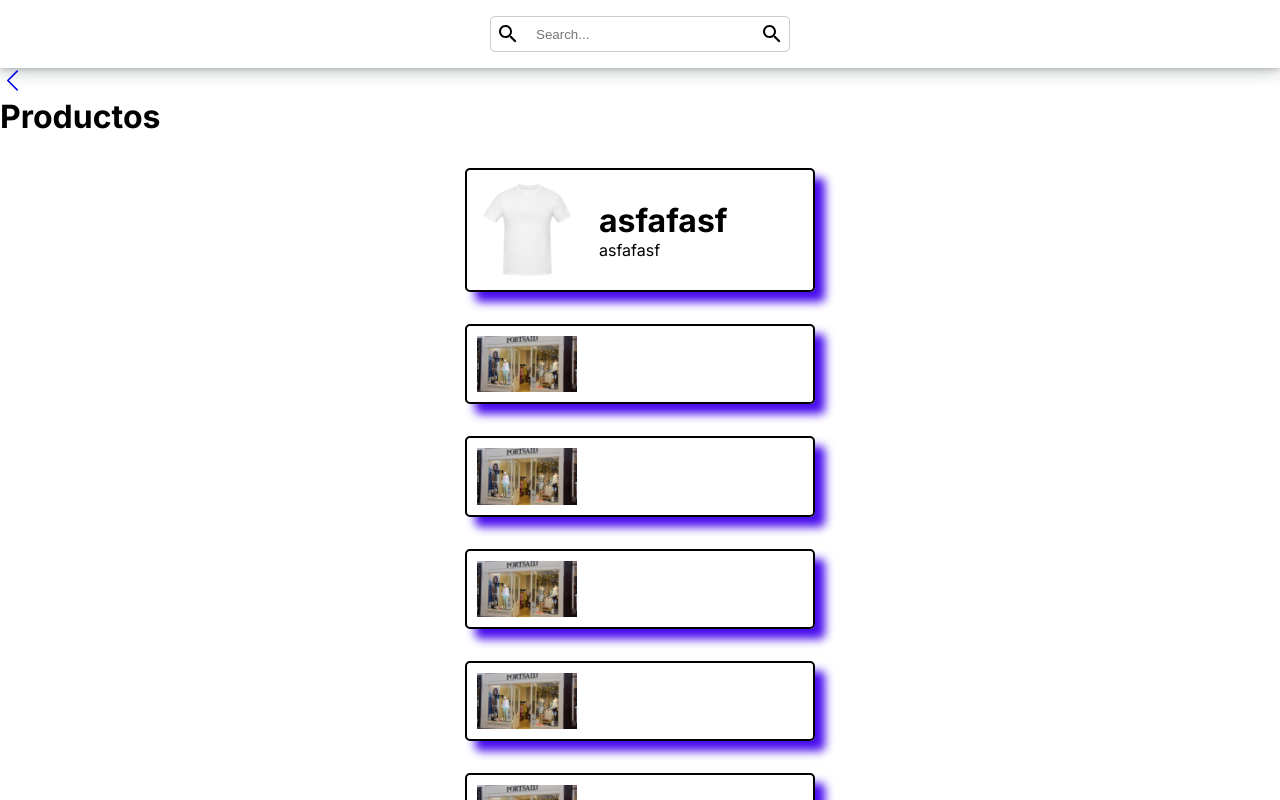
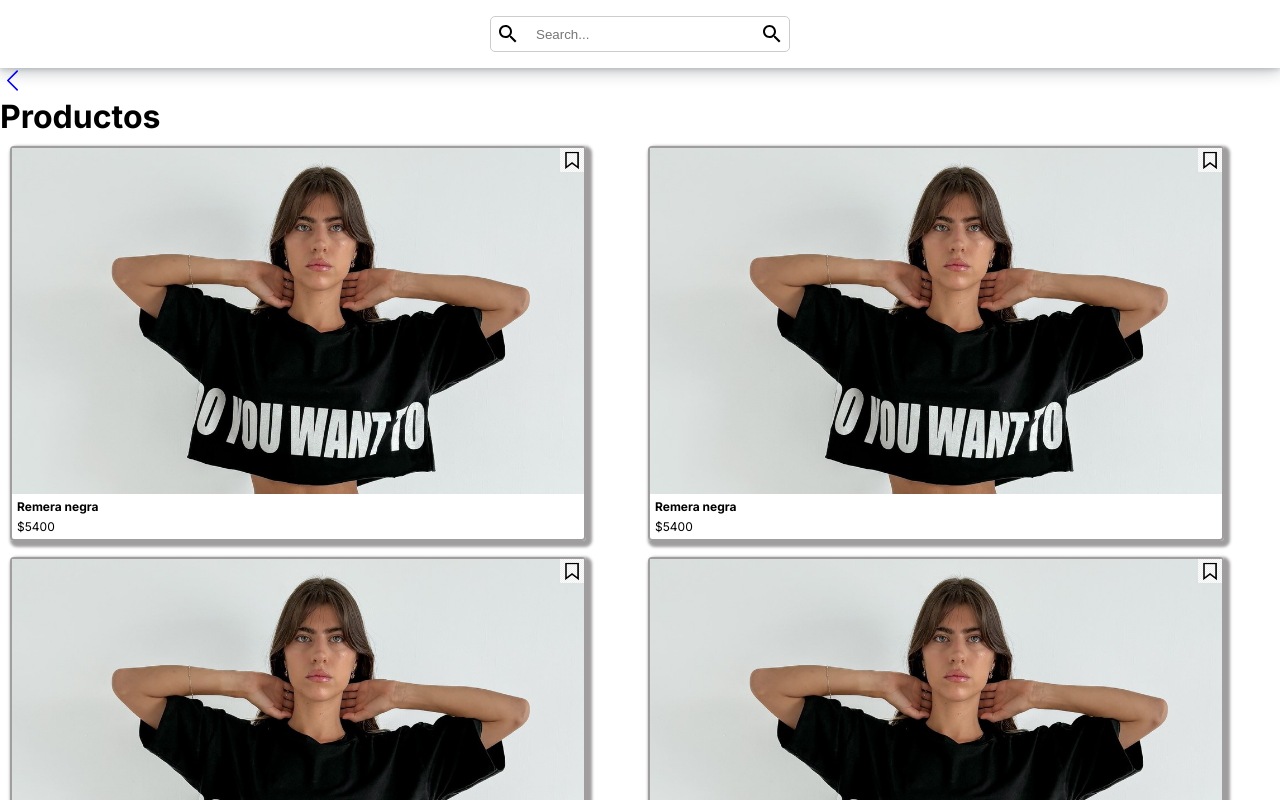
Before and after one commit to MarcosMellebovsky/Proyecto-StyleSphere, a Next.js app: page /views/categorias in a window 1280 px wide. Shown: the top 800 px of the page. Built offline with nearby package versions, Linux system fonts and the light colour scheme.

Commit message:
agregue la view categoria

```diff
--- a/app/views/categorias/muchosprodu.module.css
+++ b/app/views/categorias/muchosprodu.module.css
@@ -5,32 +5,53 @@
     padding: 1rem;
     box-shadow: rgba(14, 30, 37, 0.12) 0px 2px 4px 0px,
       rgba(14, 30, 37, 0.32) 0px 2px 16px 0px;
-  }
+}
 
 .carta {
+    display: flex;
+    flex-direction: column;
+    border: 2px solid rgb(159, 157, 157);
+    box-shadow: 3px 3px 3px 3px rgb(159, 157, 157);
+    border-radius: 4px;
+    width: 45vw;
+    height: auto;
+    position: relative;
+}
+
+.padreCarta {
     display: grid;
-    grid-template-columns: 1fr 2fr;
+    align-items: center;
+    grid-template-columns: 1fr 1fr;
+    grid-template-rows: 1fr 1fr;
+    justify-content: center;
+    gap: 1rem;
+    padding: 10px;
+}
+
+.imgCarta {
+    max-width: 100%;
+    height: auto;
+}
+
+.pmucho {
+    margin: 2px;
+    font-size: 12px;
+}
+
+.h1mucho {
+    margin: 5px;
+    font-size: 12px;
+}
+
+.texto {
+    text-align: justify;
     gap: 20px;
-    align-items: center;
-    border: 2px solid black;
-    border-radius: 5px;
-    padding: 10px;
-    width: 350px;
+}
 
-    box-shadow: 10px 10px 10px rgb(72, 12, 238);
+.huevo {
+    position: absolute;
+    top: 0px;
+    right:0px;
+    width: 24px;
+    height: 24px;
 }
-.padreCarta {
-    margin-top: 2rem;
-    display: flex;
-    justify-content: center;
-}
-.imgCarta {
-    width: 100%;
-    max-width: 100px;
-    height: auto; }
-.pmucho{
-    grid-area: pmucho;
-}
-.h1mucho{
-    grid-area: h1mucho;
-}
--- a/app/views/categorias/page.js
+++ b/app/views/categorias/page.js
@@ -1,11 +1,11 @@
 "use client";
-import Link from 'next/link'
-import styles from './muchosprodu.module.css'
-import SearchBar from '../../components/buscador'
+import Link from 'next/link';
+import styles from './muchosprodu.module.css';
+import SearchBar from '../../components/buscador';
+import Navegador from '../../components/navegador';
 import React, { useState } from 'react';
 
-
-export default function Categorias(){
+export default function Categorias() {
     const [searchQuery, setSearchQuery] = useState('');
 
     const handleSearchChange = (e) => {
@@ -18,61 +18,36 @@ export default function Categorias(){
 
     return (
         <>
-
             <div className={styles.HeaderPadre}>
-                <SearchBar value={searchQuery} onChange={handleSearchChange} onSearch={handleSearch}/>
+                <SearchBar value={searchQuery} onChange={handleSearchChange} onSearch={handleSearch} />
             </div>
 
             <div className={styles.VolverHeader}>
-                <Link className={styles.AHeader} href="./productos"><svg xmlns="http://www.w3.org/2000/svg" width="25" height="25" fill="currentColor" className="bi bi-chevron-left back-button" viewBox="0 0 16 16"><path fill-rule="evenodd" d="M11.354 1.646a.5.5 0 0 1 0 .708L5.707 8l5.647 5.646a.5.5 0 0 1-.708.708l-6-6a.5.5 0 0 1 0-.708l6-6a.5.5 0 0 1 .708 0"/></svg></Link>
+                <Link className={styles.AHeader} href="./productos">
+                    <svg xmlns="http://www.w3.org/2000/svg" width="25" height="25" fill="currentColor" className="bi bi-chevron-left back-button" viewBox="0 0 16 16">
+                        <path fillRule="evenodd" d="M11.354 1.646a.5.5 0 0 1 0 .708L5.707 8l5.647 5.646a.5.5 0 0 1-.708.708l-6-6a.5.5 0 0 1 0-.708l6-6a.5.5 0 0 1 .708 0" />
+                    </svg>
+                </Link>
             </div>
 
             <div className={styles.HeaderTitle}>
                 <h1 className={styles.TituloCategorias}>Productos</h1>
             </div>
+
             <div className={styles.padreCarta}>
-                <div className={styles.carta}>
-                <img className={styles.imgCarta} src="../Remera-sublimar-hombre--removebg-preview.png" alt=""/>
-                <div className={styles.texto}>
-                <h1 className={styles.h1mucho}>asfafasf</h1>
-                <p  className={styles.pmucho}>asfafasf</p>
-                </div>
-                </div>
-            </div>
-            <div className={styles.padreCarta}>
-                <div className={styles.carta}>
-                <img className={styles.imgCarta} src="../local.jpg" alt=""/>
-                </div>
+                {[...Array(7)].map((_, index) => (
+                    <div key={index} className={styles.carta}>
+                        <img className={styles.imgCarta} src="../imgaa.jpg" alt="Producto" />
+                        <img className={styles.huevo} src="../ico.png" alt="Icono Favorito"/>
+                        <div className={styles.texto}>
+                            <h4 className={styles.h1mucho}>Remera negra</h4>
+                            <p className={styles.h1mucho}>$5400</p>
+                        </div>
+                    </div>
+                ))}
             </div>
 
-            <div className={styles.padreCarta}>
-                <div className={styles.carta}>
-                <img className={styles.imgCarta} src="../local.jpg" alt=""/>
-                </div>
-            </div>
-
-            <div className={styles.padreCarta}>
-                <div className={styles.carta}>
-                <img className={styles.imgCarta} src="../local.jpg" alt=""/>
-                </div>
-            </div>
-
-            <div className={styles.padreCarta}>
-                <div className={styles.carta}>
-                <img className={styles.imgCarta} src="../local.jpg" alt=""/>
-                </div>
-            </div>
-
-            <div className={styles.padreCarta}>
-                <div className={styles.carta}>
-                <img className={styles.imgCarta} src="../local.jpg" alt=""/>
-                </div>
-            </div>
-
-
-
-
-
+            <Navegador />
         </>
-    )
+    );
 }
```
Also changed, not shown: public/ico.png (added), public/imgaa.jpg (added).
